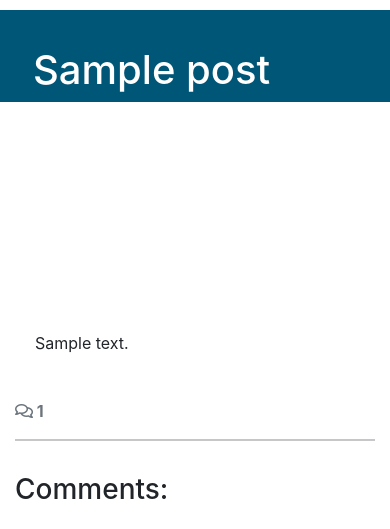
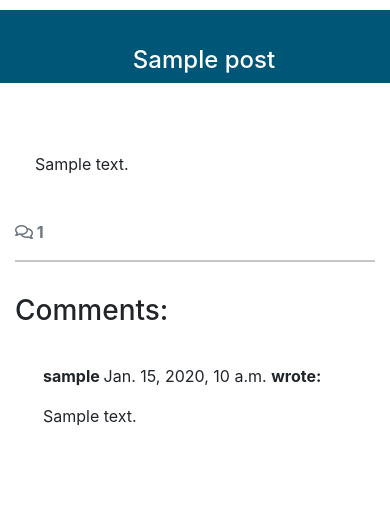
Before and after one commit to AlanSmythDeaf/deafchat, a Django app: a page that uses blog/templates/blog/post_detail.html in a window 390 px wide. Shown: the part 116-645 px from the top of the page. Run offline with Django 4.2, Linux system fonts and the light colour scheme; tables that the repository leaves empty hold one stand-in row (values such as "Sample post"); some libraries are stand-ins or nearby versions.

Commit message:
Change the masthead height

```diff
--- a/blog/templates/blog/post_detail.html
+++ b/blog/templates/blog/post_detail.html
@@ -5,7 +5,7 @@
 <div class="masthead">
     <div class="container">
         <div class="row g-0">
-            <div class="col-md-6 masthead-text">
+            <div class="col-12 col-md-6 masthead-text">
                 <!-- Post title goes in these h1 tags -->
                 <h1 class="post-title">{{ post.title }}</h1>
             </div>
--- a/chat/settings.py
+++ b/chat/settings.py
@@ -28,7 +28,7 @@
 SECRET_KEY = 'django-insecure-rz)jw@hcncll!*j)8m2#hw!mi$-aa7_s^b-cfl3c3^770!x(b8'
 
 # SECURITY WARNING: don't run with debug turned on in production!
-DEBUG = False
+DEBUG = True
 
 ALLOWED_HOSTS = ["8000-alansmythdeaf-deafchat-mm13edmzyws.ws.codeinstitute-ide.net",
                 ".herokuapp.com"
--- a/static/css/style.css
+++ b/static/css/style.css
@@ -206,6 +206,20 @@
     color: #005667;
 }
 
+.masthead {
+    height: auto; /* Default height */
+}
+
+@media (max-width: 767px) {
+    .masthead {
+        height: 100px; /* Adjust this height as needed */
+    }
+
+    .masthead-text h1 {
+        font-size: 1.5rem; /* Adjust the font size for smaller screens */
+        text-align: center;
+    }
+}
 
 /* for scroll indicator */
 @media (max-width: 426px) {
```
